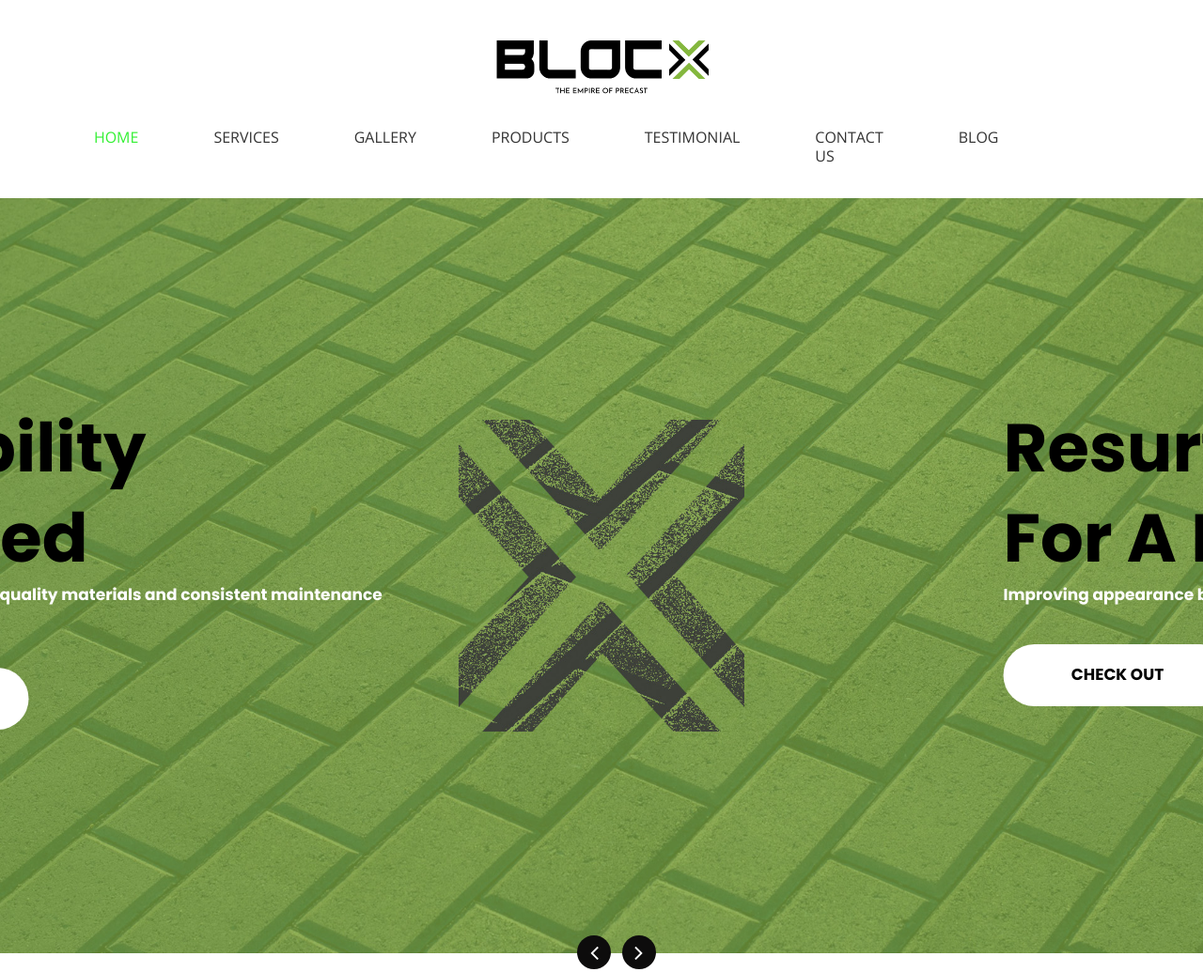
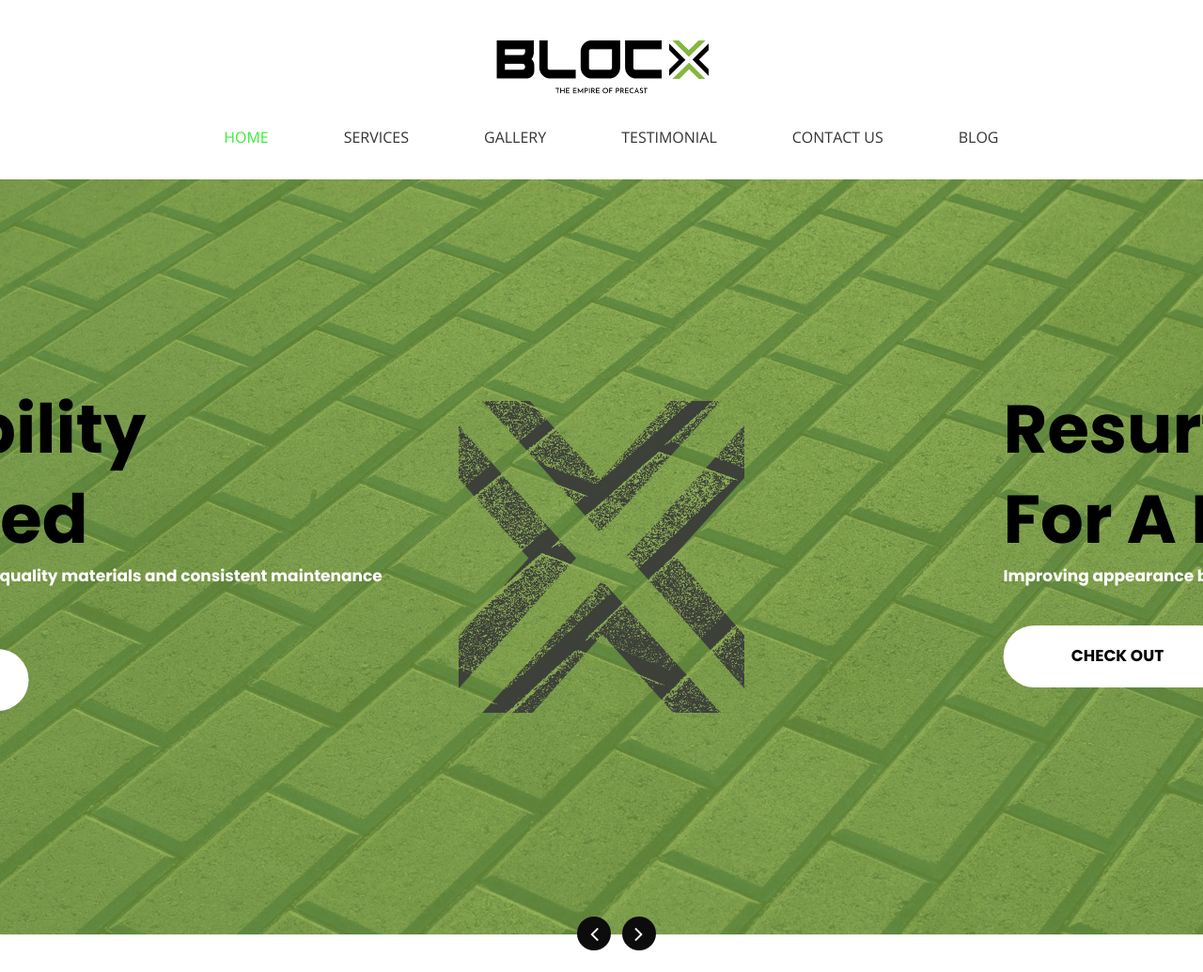
Before and after one commit to Kodemapa/BlocX_Website, a plain HTML site: page index.html in a window 1280 px wide. Shown: the top 1035 px of the page at 94% size. Drawn offline with nearby package versions, Linux system fonts and the light colour scheme; a web font is replaced by a local one.

Commit message:
product removed

```diff
--- a/index.html
+++ b/index.html
@@ -72,9 +72,7 @@
                            <li class="nav-item">
                               <a class="nav-link" href="gallery.html">Gallery</a>
                            </li>
-                           <li class="nav-item">
-                              <a class="nav-link" href="product.html">Products</a>
-                           </li>
+
                            <li class="nav-item">
                               <a class="nav-link" href="testimonial.html"> Testimonial </a>
                            </li>
```
